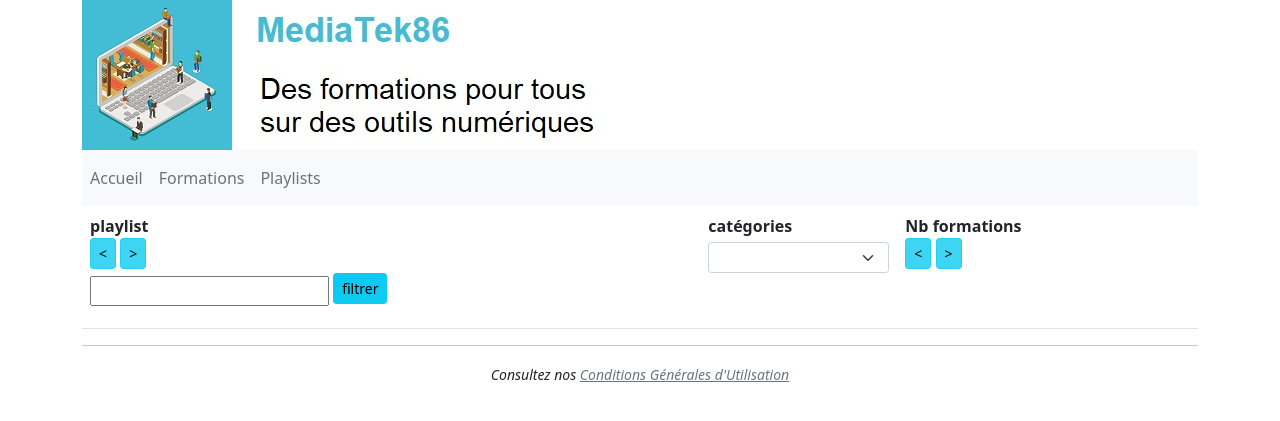
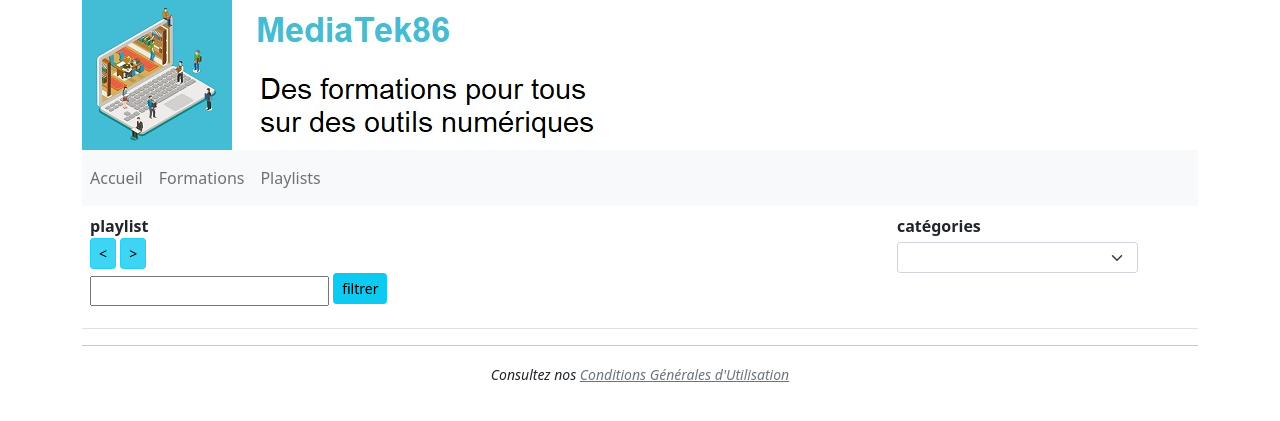
Before and after one commit to Nessprog/mediatekformation, a Symfony app: template templates/pages/playlists.html.twig in a window 1280 px wide. Shown: the top 421 px of the page. Run offline with Twig, Linux system fonts and the light colour scheme; the template is opened without the code that fills it, so the values that code supplies are empty; some libraries are stand-ins or nearby versions.

Commit message:
Revert "Mission 1 - tâche 2: ajout d'une fonctionnalité"
This reverts commit 3157fa6be53eebbf09ae97fbc1a95c99fd9cad2f.

```diff
--- a/src/Controller/PlaylistsController.php
+++ b/src/Controller/PlaylistsController.php
@@ -66,10 +66,6 @@ class PlaylistsController extends AbstractController {
             case "name":
                 $playlists = $this->playlistRepository->findAllOrderByName($ordre);
                 break;
-            case "numberFormation":
-              $playlists = $this->playlistRepository->findAllOrderByNumberFormations($ordre);
-              break;
-
         }
         $categories = $this->categorieRepository->findAll();
         return $this->render("pages/playlists.html.twig", [
--- a/templates/pages/playlist.html.twig
+++ b/templates/pages/playlist.html.twig
@@ -3,8 +3,6 @@
     <div class="row mt-3">
         <div class="col">
             <h4 class="text-info mt-5">{{ playlist.name }}</h4>
-            {# afficher le nombre de formations #}
-            <strong>Nombre de formation :</strong><p>{{ playlistformations|length }}</p>
             <strong>catégories : </strong>
                 <!-- boucle pour afficher les catégories -->
                 {% set anccategorie = '' %}
--- a/templates/pages/playlists.html.twig
+++ b/templates/pages/playlists.html.twig
@@ -16,7 +16,6 @@
                         </div>
                     </form>
                 </th>
-
                 <th class="text-left align-top" scope="col">
                     catégories
                     <form class="form-inline mt-1" method="POST" action="{{ path('playlists.findallcontain', {champ:'id', table:'categories'}) }}">
@@ -33,13 +32,6 @@
                         </select>
                     </form>
                 </th>
-
-                 <th class="text-left align-top" scope="col">
-                     Nb formations</br>
-                    <a href="{{ path('playlists.sort', {champ:'numberFormation', ordre:'ASC'}) }}" class="btn btn-info btn-sm active" role="button" aria-pressed="true"><</a>
-                    <a href="{{ path('playlists.sort', {champ:'numberFormation', ordre:'DESC'}) }}" class="btn btn-info btn-sm active" role="button" aria-pressed="true">></a>
-                </th>
-
                 <th class="text-center align-top" scope="col">
                     &nbsp;
                 </th>
@@ -63,10 +55,6 @@
                                 {% endfor %}
                             {% endif %}
                         </td>
-                        <td>
-                            {# affichage du nombre de formation dans la playlist #}
-                            {{ playlists[k].formations|length }}
-                        </td>
                         <td class="text-center">
                             <a href="{{ path('playlists.showone', {id:playlists[k].id}) }}" class="btn btn-secondary">Voir détail</a>
                         </td>
```
Also changed, not shown: src/Repository/PlaylistRepository.php (+0 -16 lines), 1 other file.
